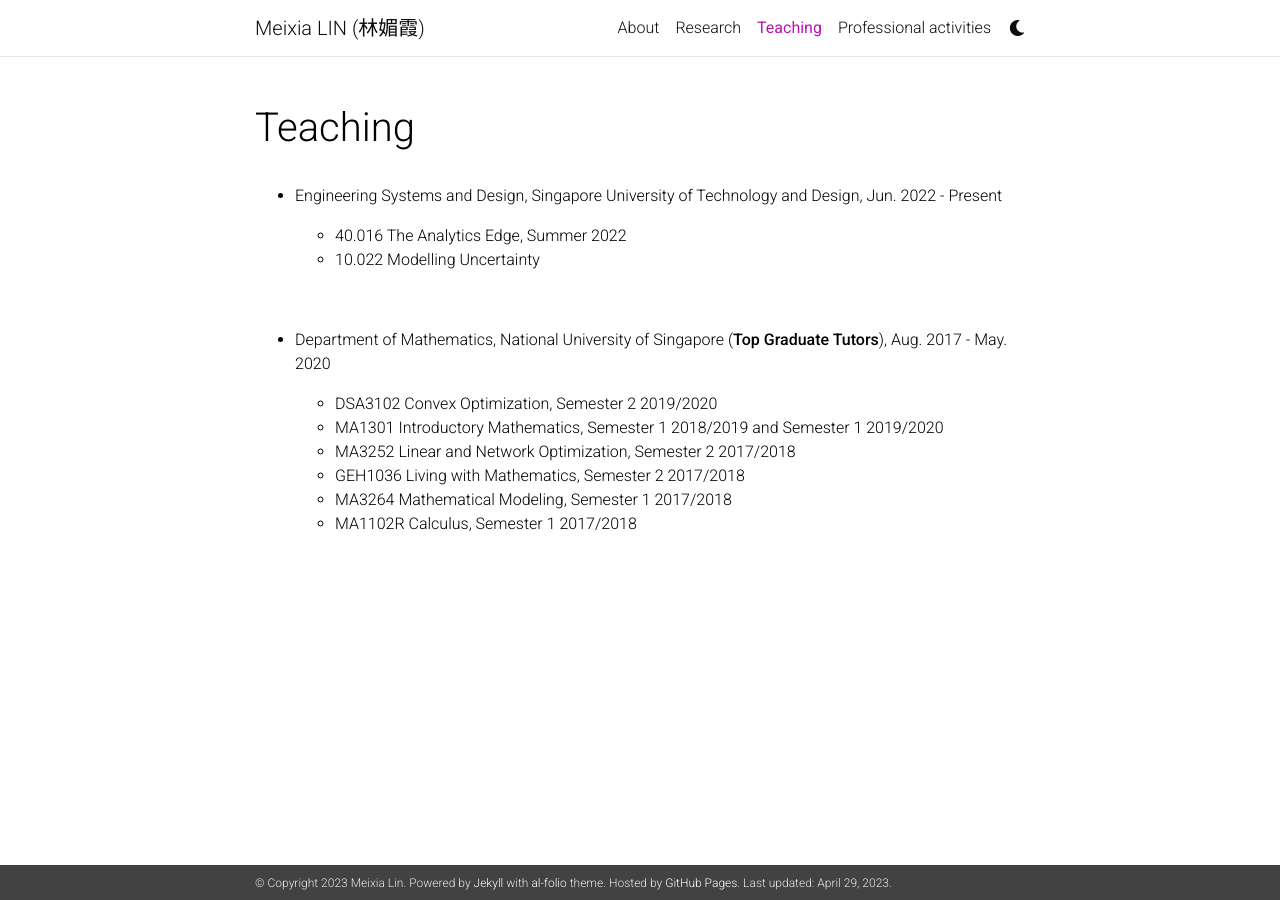
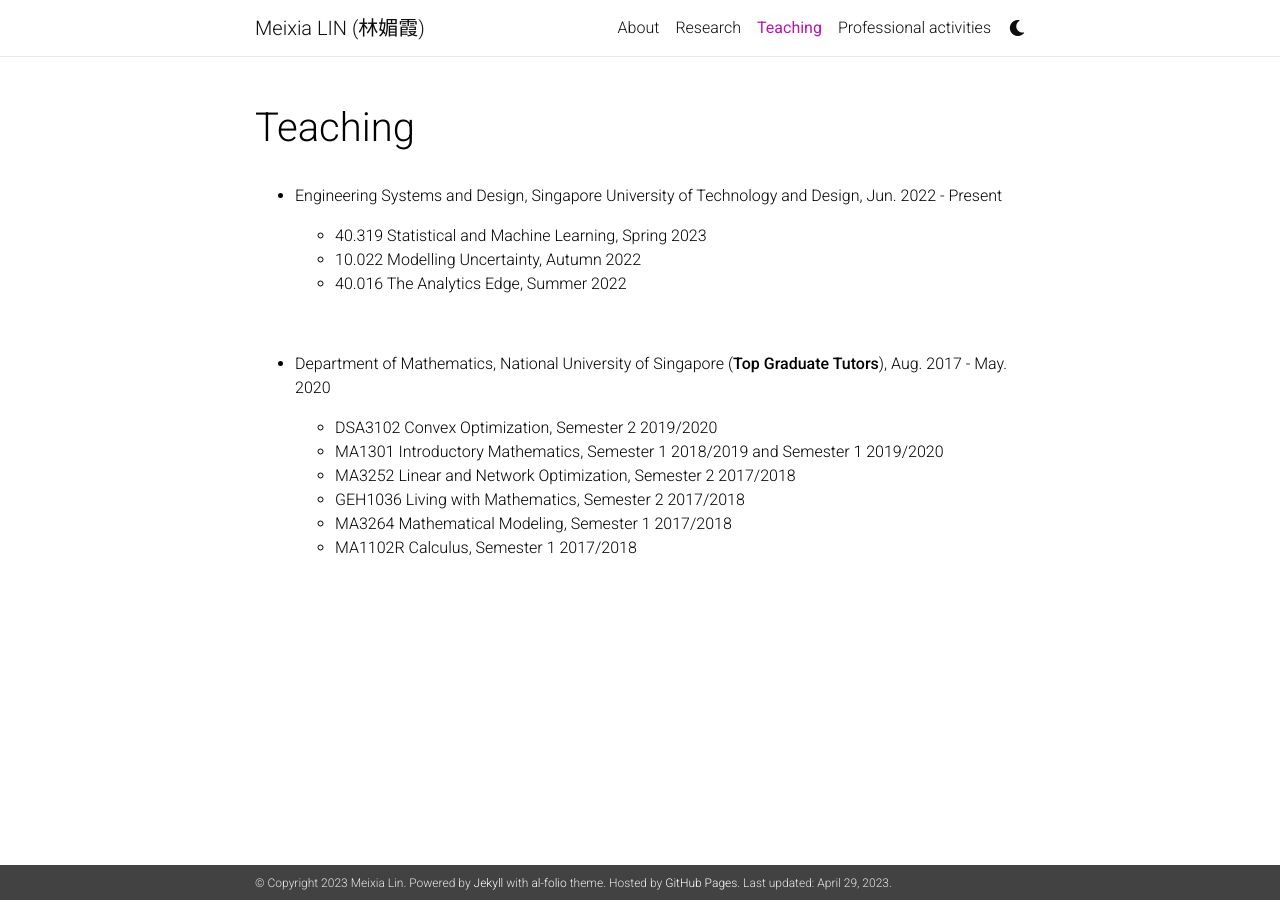
Before and after one commit to linmeixia/linmeixia.github.io, a Jekyll site: the page built from _pages/teaching.md, in a window 1280 px wide. Built offline with Jekyll 4.4.1, drawn with Linux system fonts in a browser that asks for light colours; nearby versions of some CDN libraries; comment, search, counter and statistics services are not loaded; a style sheet for code colours, icons or effects is not loaded.

Commit message:
Update teaching.md

```diff
--- a/_pages/teaching.md
+++ b/_pages/teaching.md
@@ -9,8 +9,9 @@ nav: true
 
 - Engineering Systems and Design, Singapore University of Technology and Design, Jun. 2022 - Present
 
+    - 40.319 Statistical and Machine Learning, Spring 2023
+    - 10.022 Modelling Uncertainty, Autumn 2022
     - 40.016 The Analytics Edge, Summer 2022
-    - 10.022 Modelling Uncertainty
 
 
 <br/>
```
